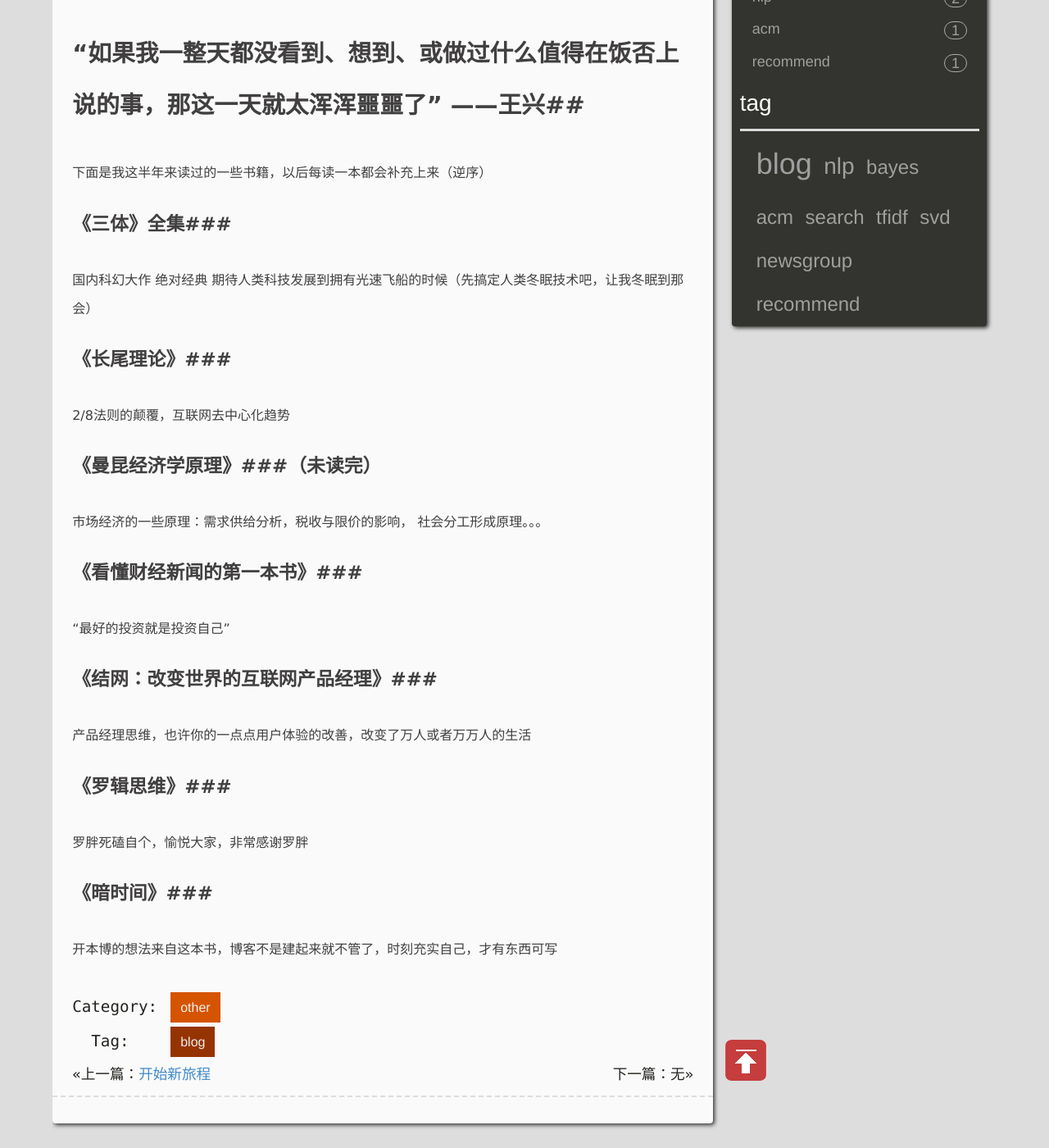
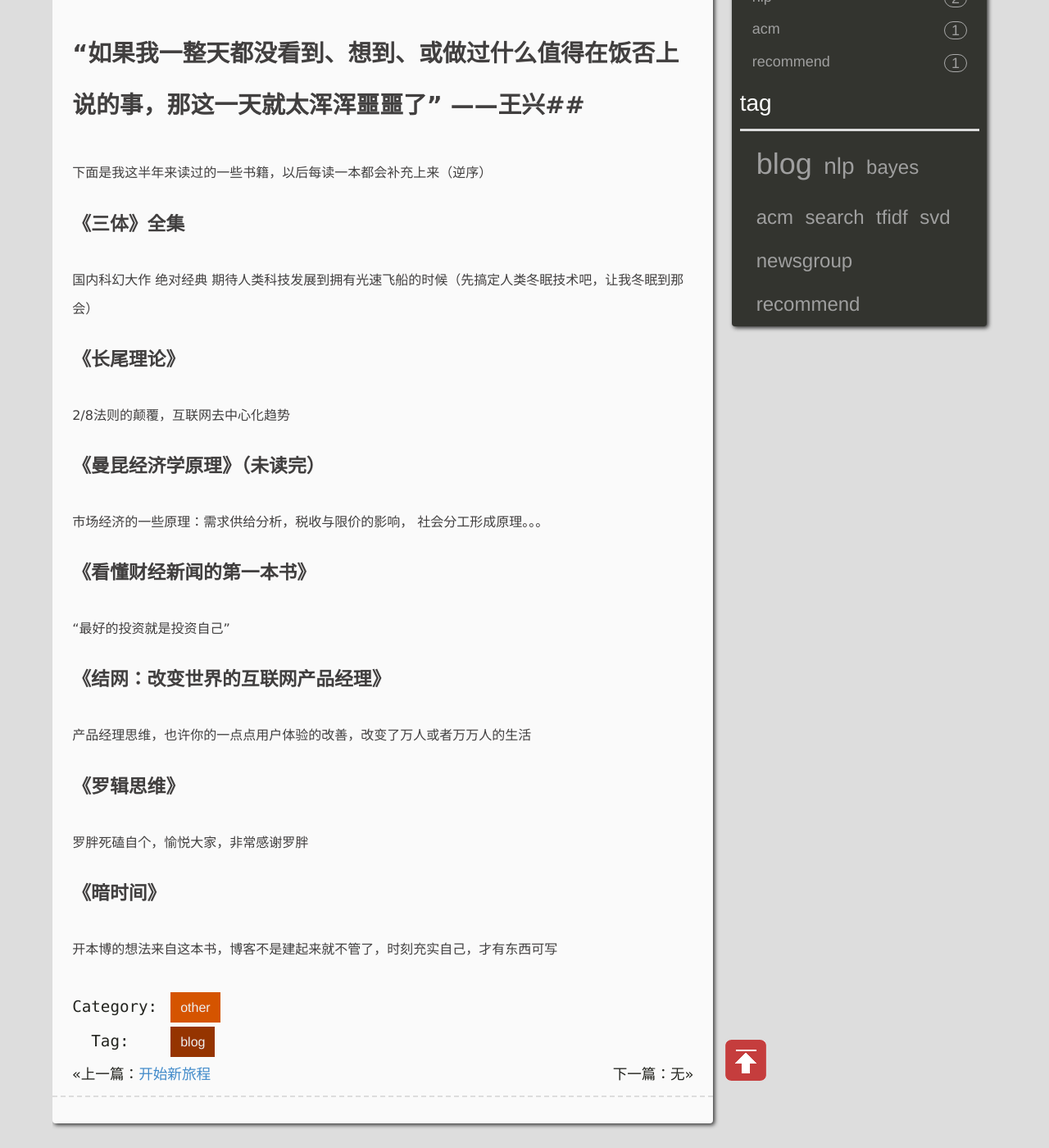
Before and after one commit to dreamboy127/dreamboy.info, a Jekyll site: the page built from _posts/2014-05-11-GoodBook.md, in a window 1280 px wide and 1400 px high, scrolled down 329 px. Shown: the whole window at 82% size. Built offline with Jekyll 4.4.1, drawn with Linux system fonts in a browser that asks for light colours; Markdown is read by kramdown in place of the engine named in the settings; comment, search, counter and statistics services are not loaded.

```diff
--- a/_posts/2014-05-11-GoodBook.md
+++ b/_posts/2014-05-11-GoodBook.md
@@ -12,23 +12,23 @@ description: 记录我读过的非专业书籍
 
 下面是我这半年来读过的一些书籍，以后每读一本都会补充上来（逆序）
 
-###《三体》全集###
+###《三体》全集
   国内科幻大作 绝对经典 期待人类科技发展到拥有光速飞船的时候（先搞定人类冬眠技术吧，让我冬眠到那会）
 
-###《长尾理论》###
+###《长尾理论》
   2/8法则的颠覆，互联网去中心化趋势
 
-###《曼昆经济学原理》###（未读完）
+###《曼昆经济学原理》（未读完）
   市场经济的一些原理：需求供给分析，税收与限价的影响， 社会分工形成原理。。。
 
-###《看懂财经新闻的第一本书》###
+###《看懂财经新闻的第一本书》
   “最好的投资就是投资自己”
 
-###《结网：改变世界的互联网产品经理》###
+###《结网：改变世界的互联网产品经理》
   产品经理思维，也许你的一点点用户体验的改善，改变了万人或者万万人的生活
 
-###《罗辑思维》###
+###《罗辑思维》
   罗胖死磕自个，愉悦大家，非常感谢罗胖
 
-###《暗时间》###
+###《暗时间》
   开本博的想法来自这本书，博客不是建起来就不管了，时刻充实自己，才有东西可写
```
